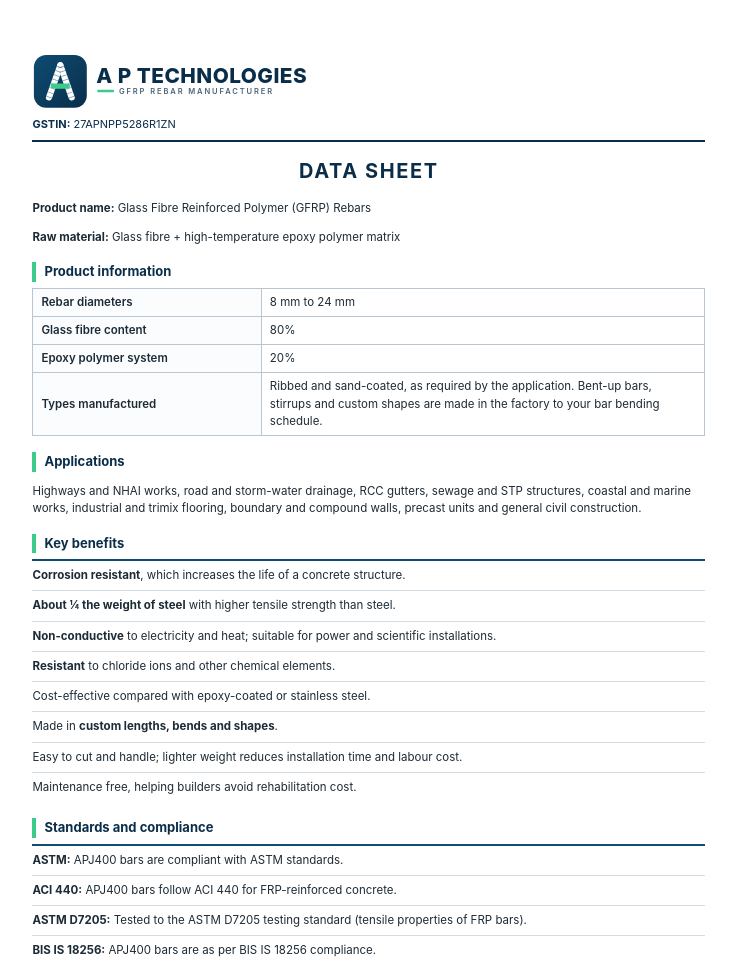
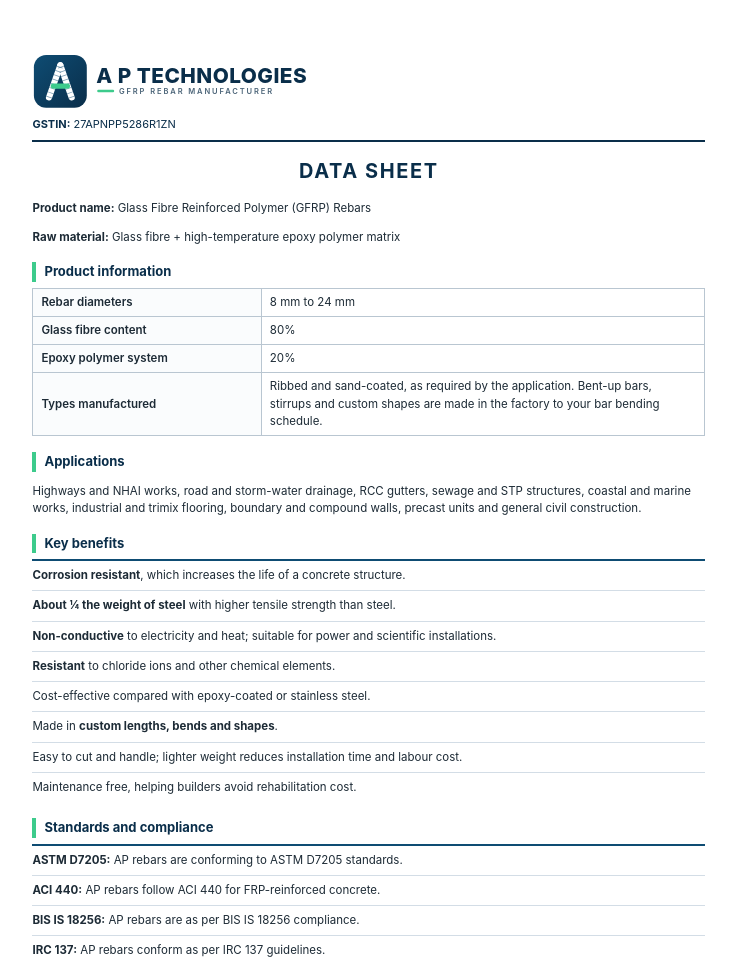
Before and after one commit to amol1981ap/A-P-Technologies, a plain HTML site: page docs/datasheet/datasheet.html in a window 1280 px wide. Shown: the top 969 px of the page, without its empty margins (28-764 px from the left). Drawn offline with Linux system fonts and the light colour scheme.

Commit message:
Standards wording: AP rebars, ASTM D7205, IRC 137; remove APJ400
Co-Authored-By: Claude Sonnet 5.5 <noreply@anthropic.com>
Claude-Session: https://claude.ai/code/session_0126pG2CKBrJCir28Ex6fbMU

```diff
--- a/docs/datasheet/datasheet.html
+++ b/docs/datasheet/datasheet.html
@@ -69,7 +69,7 @@ ul.f li:first-child{border-top:2px solid #0E4C73}
   <li>Easy to cut and handle; lighter weight reduces installation time and labour cost.</li>
   <li>Maintenance free, helping builders avoid rehabilitation cost.</li>
  </ul>
-  <h2>Standards and compliance</h2><ul class="f"><li><b>ASTM:</b> APJ400 bars are compliant with ASTM standards.</li><li><b>ACI 440:</b> APJ400 bars follow ACI 440 for FRP-reinforced concrete.</li><li><b>ASTM D7205:</b> Tested to the ASTM D7205 testing standard (tensile properties of FRP bars).</li><li><b>BIS IS 18256:</b> APJ400 bars are as per BIS IS 18256 compliance.</li></ul>
+  <h2>Standards and compliance</h2><ul class="f"><li><b>ASTM D7205:</b> AP rebars are conforming to ASTM D7205 standards.</li><li><b>ACI 440:</b> AP rebars follow ACI 440 for FRP-reinforced concrete.</li><li><b>BIS IS 18256:</b> AP rebars are as per BIS IS 18256 compliance.</li><li><b>IRC 137:</b> AP rebars conform as per IRC 137 guidelines.</li></ul>
  <div class="foot"><b>A P Technologies</b> · A/p. Mangaon, Tal-Hatkanangale, Dist-Kolhapur 416118 · GSTIN 27APNPP5286R1ZN · WhatsApp +91 81808 21364</div>
 </section>
 
```
Also changed, not shown: website/index.html (+1 -1 lines), 2 other files.
